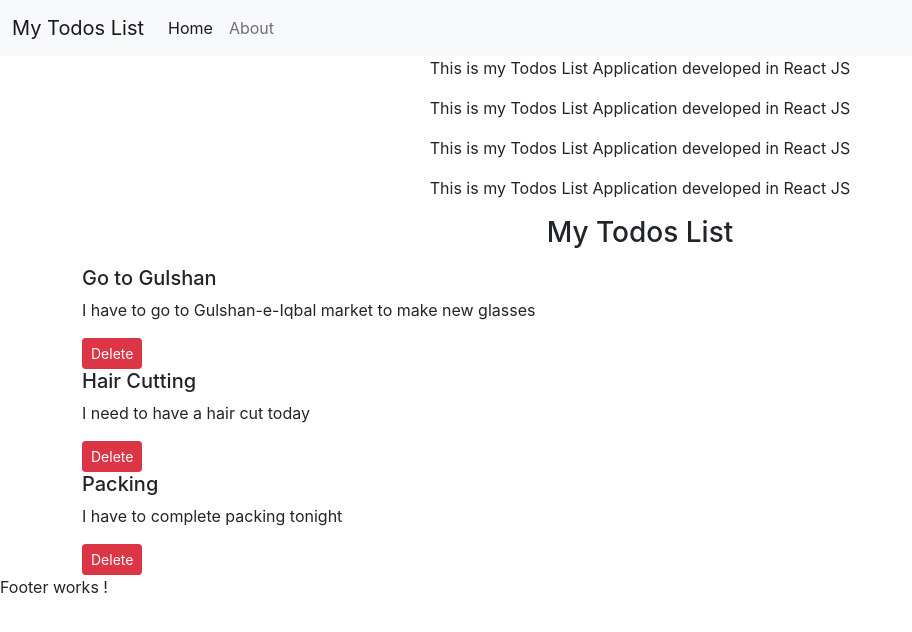
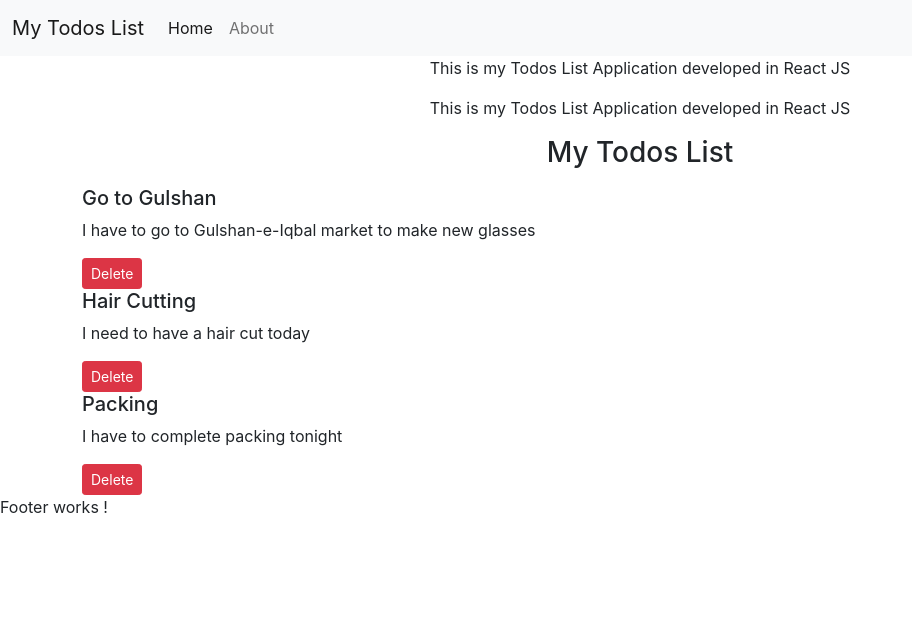
Before and after one commit to amjadali27/react-todo-app, a React (Create React App) app: page / in a window 1280 px wide. Shown: the top 632 px of the page, without its empty margins (0-912 px from the left). Built offline with nearby package versions, Linux system fonts and the light colour scheme.

Commit message:
ui changes reverted

```diff
--- a/src/App.js
+++ b/src/App.js
@@ -38,8 +38,6 @@ const onDelete = (todo)=>{
       <Header title ="My Todos List" searchBar={false}/>
       <p className="text-center">This is my Todos List Application developed in React JS</p>
       <p className="text-center">This is my Todos List Application developed in React JS</p>
-      <p className="text-center">This is my Todos List Application developed in React JS</p>
-      <p className="text-center">This is my Todos List Application developed in React JS</p>
       <Todos todos = {todos} onDelete={onDelete}/>
       <Footer />
     </>
```
